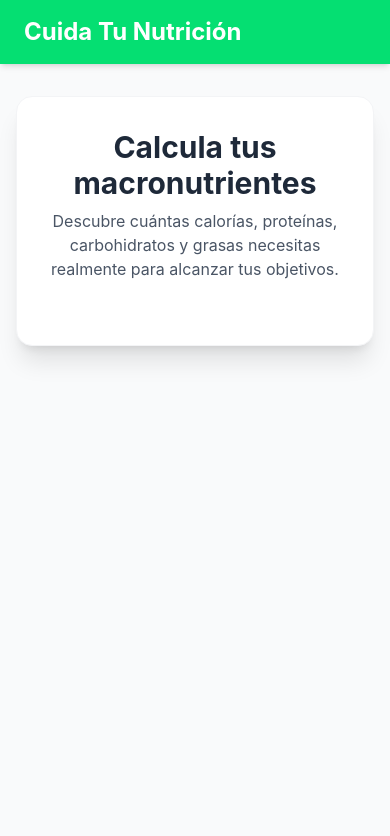
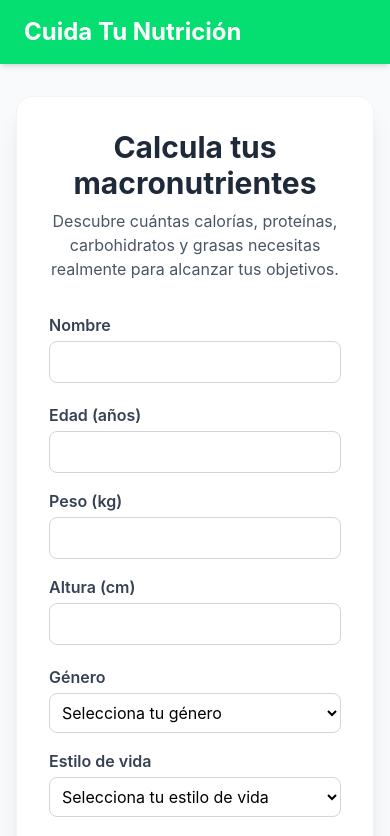
Before and after one commit to RonyArg/WebMacros, a React (Vite) app: page / in a window 390 px wide. Shown: the top 836 px of the page. Built offline with nearby package versions, Linux system fonts and the light colour scheme.

Commit message:
Creado formulario y su diseño responsive

```diff
--- a/src/App.jsx
+++ b/src/App.jsx
@@ -1,7 +1,7 @@
-import {useState} from 'react';
+import { useState } from 'react';
+import Form from './components/Form';
 
 function App() {
-  const [isMenuOpen, setIsMenuOpen] = useState(false);
 
   return (
     <div className="min-h-screen bg-gray-50 flex flex-col">
@@ -10,25 +10,23 @@ function App() {
       <nav className="fixed top-0 bg-green-400 shadow-md w-full px-6 py-4">
         <div className="flex items-center justify-between">
           <h1 className="text-2xl text-white font-bold">Cuida Tu Nutrición</h1>
-
-
+          {/* Posibles enlaces de navegación */}
         </div>
-
-
       </nav>
 
       <main className=" flex flex-col items-center justify-center pt-24 px-4 pb-10">
 
         {/* Bordes redondeados */}
-        <div className="bg-white rounded-2xl shadow-xl max-w-2xl p-8 border border-gray-100">
+        <div className="bg-white rounded-2xl shadow-xl max-w-4xl p-8 border border-gray-100">
 
-        <div className="text-center max-w-lg mb-8">
+          <div className="text-center w-full mb-8">
             <h2 className="text-3xl font-bold text-gray-800 mb-2">
               Calcula tus macronutrientes</h2>
             <p className="text-gray-600">
               Descubre cuántas calorías, proteínas, carbohidratos y grasas necesitas realmente para alcanzar tus objetivos.
             </p>
           </div>
+          <Form />
         </div>
       </main>
     </div>
--- a/src/components/Form.jsx
+++ b/src/components/Form.jsx
@@ -1,21 +1,118 @@
-import {useState} from 'react';
+import { useState } from 'react';
 
 function App() {
-  const [datosUsuario, setDatosUsuario] = useState({
-    nombre:'',
-    edad:'',
-    peso:'',
-    altura:'',
-    genero:'',
-    estiloVida:'',
-    objetivo:'',
+    const [datosUsuario, setDatosUsuario] = useState({
+        nombre: '',
+        edad: '',
+        peso: '',
+        altura: '',
+        genero: '',
+        estiloVida: '',
+        objetivo: '',
     });
 
+    const handleChange = (e) => {
+        const { name, value } = e.target;
+        setDatosUsuario((prevDatos) => ({
+            ...prevDatos,
+            [name]: value,
+        }));
+    }
 
+    const handleSubmit = (e) => {
+        e.preventDefault();
+    }
 
+    return (
+        <form onSubmit={handleSubmit} className="flex flex-col gap-5 w-full">
+            <div className="flex flex-col gap-1">
+                <label className="font-semibold text-gray-700">Nombre</label>
+                <input
+                    type="text"
+                    name="nombre"
+                    value={datosUsuario.nombre}
+                    onChange={handleChange}
+                    required
+                    className="border border-gray-300 rounded-lg p-2 focus:ring-2 focus:ring-green-400 focus:outline-none"
+                />
+            </div>
 
+            <div className="grid grid-cols-1 md:grid-cols-3 gap-4">
+                <div className="flex flex-col gap-1">
+                    <label className="font-semibold text-gray-700">Edad (años)</label>
+                    <input
+                        type="number"
+                        name="edad"
+                        min="1"
+                        max="120"
+                        value={datosUsuario.edad}
+                        onChange={handleChange}
+                        required
+                        className="border border-gray-300 rounded-lg p-2 focus:ring-2 focus:ring-green-400 focus:outline-none"
+                    />
+                </div>
+                <div className="flex flex-col gap-1">
+                    <label className="font-semibold text-gray-700">Peso (kg)</label>
+                    <input
+                        type="number"
+                        name="peso"
+                        min="1"
+                        step="0.01"
+                        value={datosUsuario.peso}
+                        onChange={handleChange}
+                        required
+                        className="border border-gray-300 rounded-lg p-2 focus:ring-2 focus:ring-green-400 focus:outline-none"
+                    />
+                </div>
+                <div className="flex flex-col gap-1">
+                    <label className="font-semibold text-gray-700">Altura (cm)</label>
+                    <input
+                        type="number"
+                        name="altura"
+                        min="1"
+                        step="0.01"
+                        value={datosUsuario.altura}
+                        onChange={handleChange}
+                        required
+                        className="border border-gray-300 rounded-lg p-2 focus:ring-2 focus:ring-green-400 focus:outline-none"
+                    />
+                </div>
+            </div>
 
+            <div className="grid grid-cols-1 md:grid-cols-3 gap-4">
+                <div className="flex flex-col gap-1">
+                    <label className="font-semibold text-gray-700">Género</label>
+                    <select name="genero" value={datosUsuario.genero} onChange={handleChange} required className="w-full border border-gray-300 rounded-lg p-2 focus:ring-2 focus:ring-green-400 focus:outline-none">
+                        <option value="" disabled>Selecciona tu género</option>
+                        <option value="Masculino">Masculino</option>
+                        <option value="Femenino">Femenino</option>
+                    </select>
+                </div>
+                <div className="flex flex-col gap-1">
+                    <label className="font-semibold text-gray-700">Estilo de vida</label>
+                    <select name="estiloVida" value={datosUsuario.estiloVida} onChange={handleChange} required className="w-full border border-gray-300 rounded-lg p-2 focus:ring-2 focus:ring-green-400 focus:outline-none">
+                        <option value="" disabled>Selecciona tu estilo de vida</option>
+                        <option value="Sedentario">Sedentario</option>
+                        <option value="Activo">Activo</option>
+                        <option value="Muy activo">Muy activo</option>
+                    </select>
+                </div>
+                <div className="flex flex-col gap-1">
+                    <label className="font-semibold text-gray-700">Objetivo</label>
+                    <select name="objetivo" value={datosUsuario.objetivo} onChange={handleChange} required className="w-full border border-gray-300 rounded-lg p-2 focus:ring-2 focus:ring-green-400 focus:outline-none">
+                        <option value="" disabled>Selecciona tu objetivo</option>
+                        <option value="Perder peso">Perder peso</option>
+                        <option value="Mantenimiento">Mantenimiento</option>
+                        <option value="Ganancia muscular">Ganancia muscular</option>
+                    </select>
+                </div>
 
+            </div>
+            <button type="submit" className="w-full mt-4 bg-green-500 hover:bg-green-600 text-white font-bold py-2 px-4 rounded-lg trasition-colors">
+                Calcular Macronutrientes
+            </button>
 
-
+        </form>
+    )
 }
+export default App
```
Lines whose indentation alone changed are shown as unchanged.
